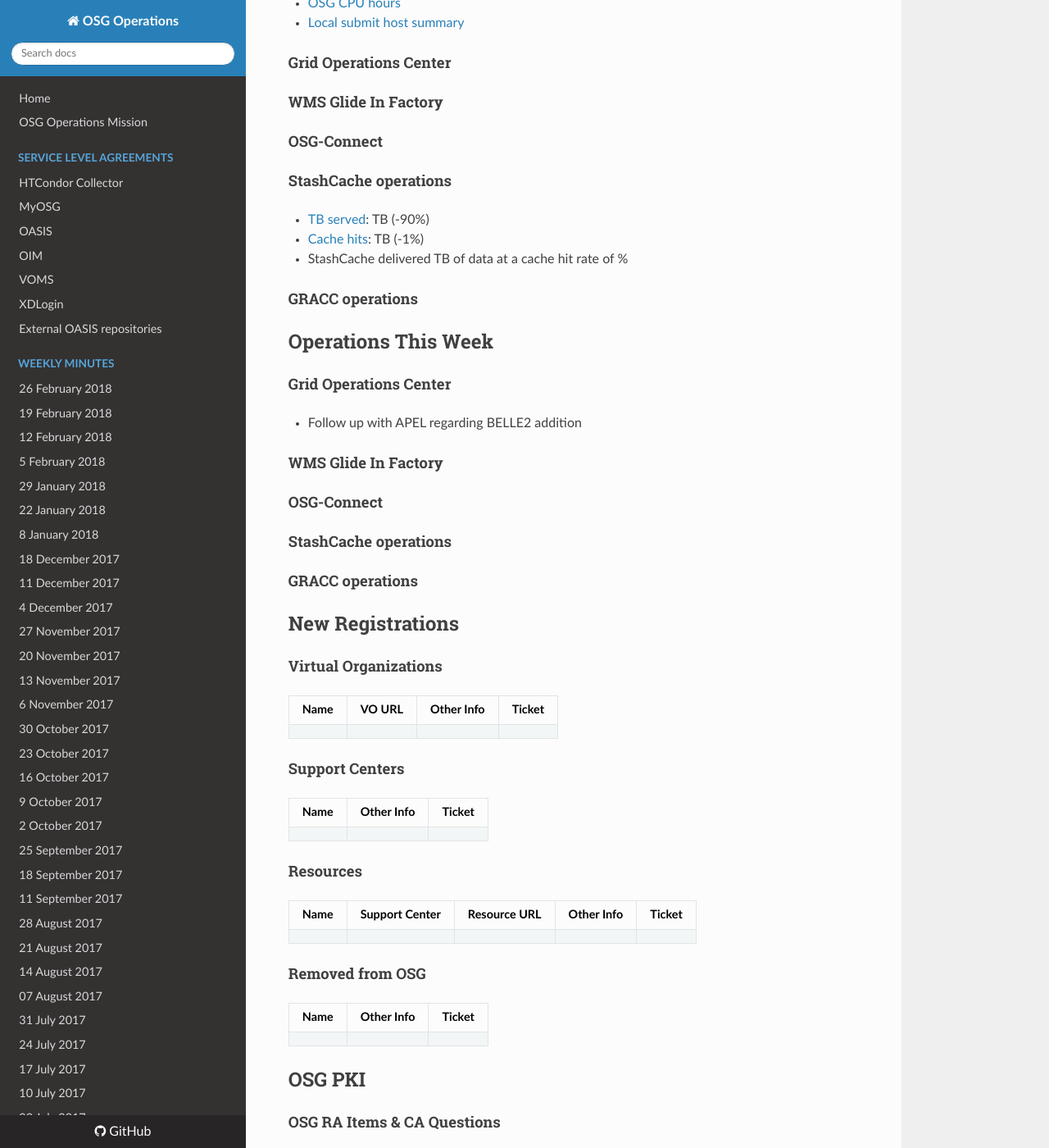
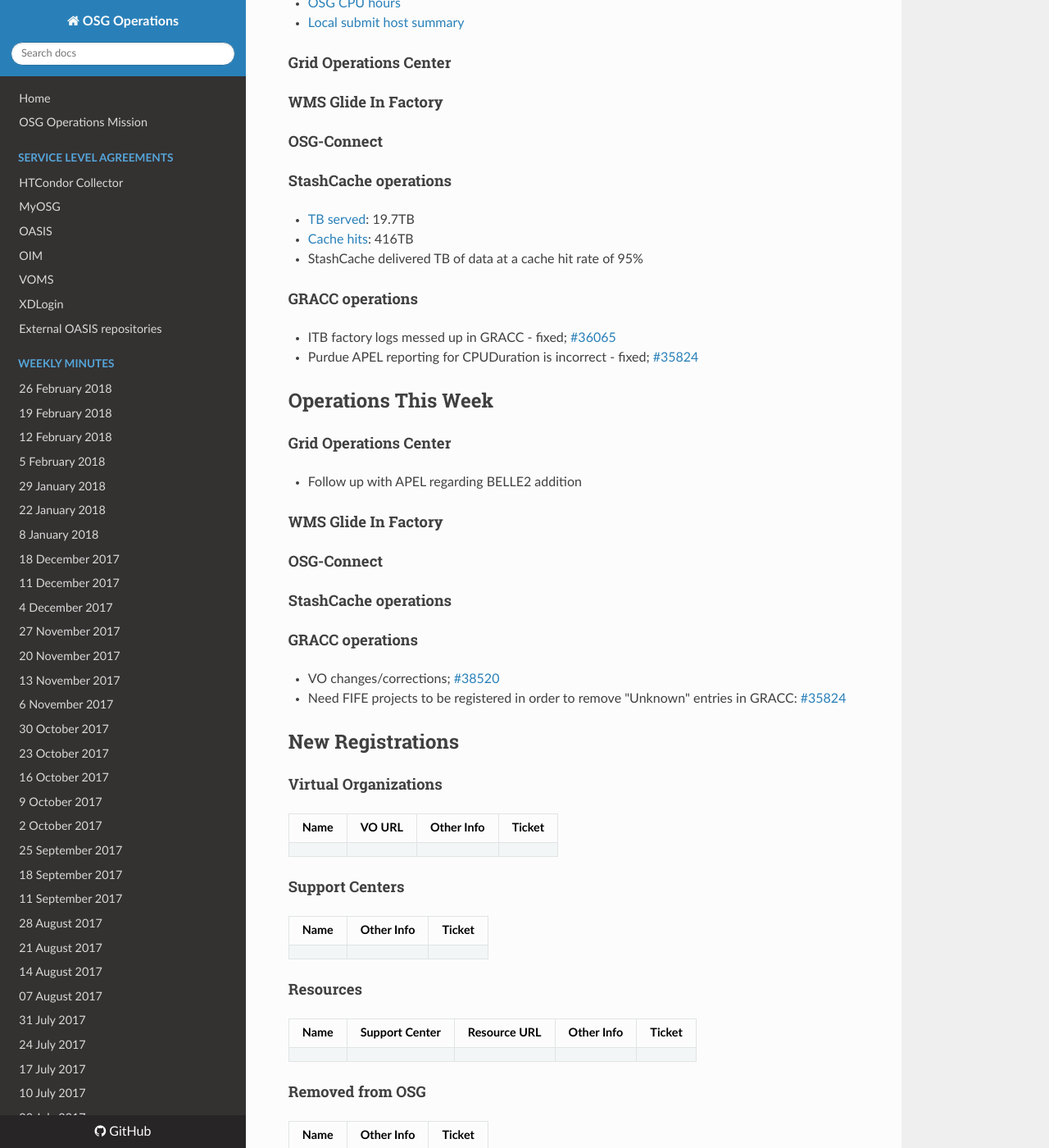
Before and after one commit to osg-htc/operations, an MkDocs documentation site: the page built from docs/WeeklyMinutes/26Feb2018.md, in a window 1280 px wide and 1400 px high, scrolled down 664 px. Shown: the whole window at 82% size. Built offline with MkDocs 1.6.1, drawn with Linux system fonts in a browser that asks for light colours; nearby versions of some CDN libraries; old or Windows-style settings are respelled for this version of MkDocs.

Commit message:
Update 26Feb2018.md
GRACC and StashCache update

```diff
--- a/docs/WeeklyMinutes/26Feb2018.md
+++ b/docs/WeeklyMinutes/26Feb2018.md
@@ -27,11 +27,13 @@
 
 
 #### StashCache operations
-   * [TB served](http://tinyurl.com/ydaereyo): TB (-90%)
-   * [Cache hits](http://tinyurl.com/ydaereyo): TB (-1%)
-   * StashCache delivered TB of data at a cache hit rate of %
+   * [TB served](http://tinyurl.com/ydaereyo): 19.7TB
+   * [Cache hits](http://tinyurl.com/ydaereyo): 416TB
+   * StashCache delivered TB of data at a cache hit rate of 95%
 
 ####  GRACC operations
+   * ITB factory logs messed up in GRACC - fixed; [#36065](https://ticket.opensciencegrid.org/36065)
+   * Purdue APEL reporting for CPUDuration is incorrect - fixed; [#35824](https://ticket.opensciencegrid.org/35824)
 
 ## Operations This Week
 
@@ -45,6 +47,8 @@
 #### StashCache operations
 
 #### GRACC operations
+   * VO changes/corrections; [#38520](https://ticket.opensciencegrid.org/35820)
+   * Need FIFE projects to be registered in order to remove "Unknown" entries in GRACC: [#35824](https://ticket.opensciencegrid.org/35943)
 
 ## New Registrations
 
```
